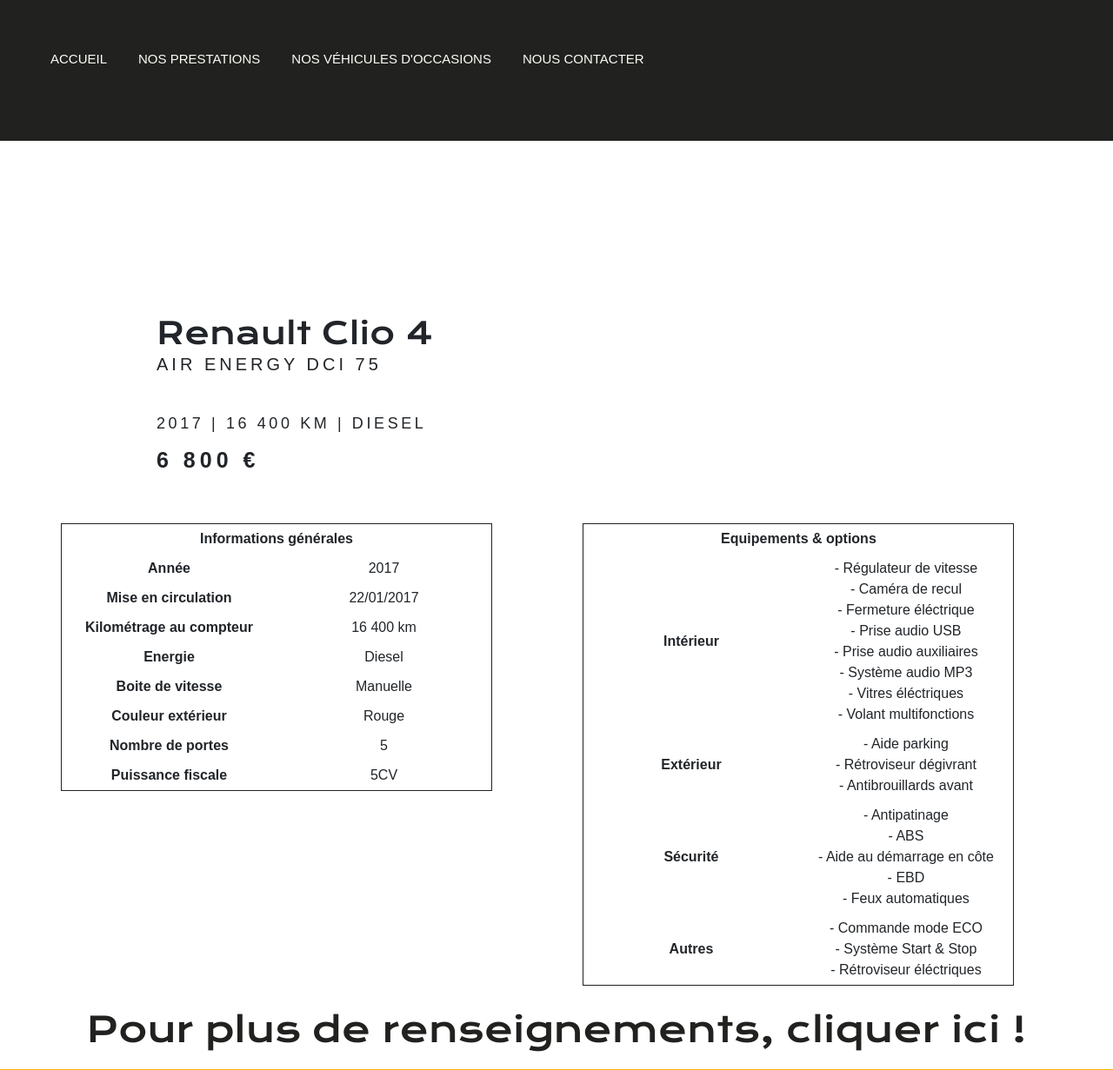
After one commit to Neeruam244/ECF2023-MaureenPiveteau, a PHP site: page /renaultclio.html in a window 1280 px wide. The commit adds this page. Shown: the part 159-1390 px from the top of the page at 87% size. Run offline with PHP 8.4, Linux system fonts and the light colour scheme; some libraries are stand-ins or nearby versions.

Commit message:
ajout mentions legales + continuer voitoccas.html avec plus de details pour chaque voiture

```diff
--- a/contact.html
+++ b/contact.html
@@ -22,7 +22,7 @@
                     <ul class="nav-list">
                         <li><a href="index.html">Accueil</a></li>
                         <li><a href="#lienservices">Nos prestations</a></li>
-                        <li><a href="véhiculesoccas.html">Nos véhicules d'occasions</a></li>
+                        <li><a href="voitoccas.html">Nos véhicules d'occasions</a></li>
                         <li><a href="contact.html">Nous contacter</a></li>
                     </ul>
             </div>
@@ -60,7 +60,7 @@
                         <label  class="user-label">Message</label>
                     </div>
                     <div>
-                        <button type="submit" class="button">Envoyer !</button>
+                        <button type="submit" class="button1">Envoyer !</button>
                     </div>
                 </div>
             </div>
@@ -81,6 +81,7 @@
             <p class="s">Samedi <br> 08h00 - 12h00</p>
             </div>
         </div>
+        <p class="mentionlegale"><a href="mentionslegales.html">| Mentions légales |</a></p>
     </footer>
 </body>
 </html>
--- a/index.html
+++ b/index.html
@@ -20,7 +20,7 @@
                     <ul class="nav-list">
                         <li><a href="index.html">Accueil</a></li>
                         <li><a href="#lienservices">Nos prestations</a></li>
-                        <li><a href="véhiculesoccas.html">Nos véhicules d'occasions</a></li>
+                        <li><a href="voitoccas.html">Nos véhicules d'occasions</a></li>
                         <li><a href="contact.html">Nous contacter</a></li>
                     </ul>
             </div>
@@ -210,7 +210,7 @@
                 </div>
 
                 <div>
-                    <button type="submit" class="button">Envoyer</button>
+                    <button type="submit" class="button1">Envoyer</button>
                 </div>
             </div>
         </div>
@@ -232,6 +232,7 @@
             <p class="s">Samedi <br> 08h00 - 12h00</p>
             </div>
         </div>
+        <p class="mentionlegale"><a href="mentionslegales.html">| Mentions légales |</a></p>
     </footer>
     <script src="script.js"></script>
 </body>
--- /dev/null
+++ b/renaultclio.html
@@ -0,0 +1,159 @@
+<!DOCTYPE html>
+<html lang="en">
+    <head>
+        <meta charset="UTF-8">
+        <link rel="stylesheet" type="text/css" href="style.css">
+        <link rel="stylesheet" href="bootstrap.min.css">
+        <link rel="preconnect" href="https://fonts.googleapis.com">
+        <link rel="preconnect" href="https://fonts.gstatic.com" crossorigin>
+        <link href="https : //fonts.googleapis.com/css2?family= Krona +One & display=swap" rel="stylesheet">
+        <link rel="preconnect" href="https://fonts.googleapis.com">
+        <link rel="preconnect" href="https://fonts.gstatic.com" crossorigin>
+        <link href="https://fonts.googleapis.com/css2?family=Krona+One&display=swap" rel="stylesheet">
+        <title>Garage V.Parrot</title>
+    </head>
+    <body>
+        <header id="header" class="site-header fixed-on header-ficed" role="banner">
+            <nav class="navbar">
+                <div><img src="Photos/Logo6 .png" alt="Logo" class="logo"></div>
+                <div class="header-right-wrap">
+                        <ul class="nav-list">
+                            <li><a href="index.html">Accueil</a></li>
+                            <li><a href="#lienservices">Nos prestations</a></li>
+                            <li><a href="voitoccas.html">Nos véhicules d'occasions</a></li>
+                            <li><a href="contact.html">Nous contacter</a></li>
+                        </ul>
+                </div>
+            </nav>
+        </header>
+        <main>
+            <div class="left">
+                <h2 class="title-car">Renault Clio 4 </h2>
+                <p class="subtitle-car">Air Energy DCI 75</p>
+
+                <p class="infos-car">2017 | 16 400 km | Diesel</p>
+                <p class="price-car">6 800 €</p>
+            </div>
+            <div class="right">
+                <div class="gallery">
+                    <img class="img-gallery">
+                </div>
+            </div>
+
+            <div class="tableaux">
+                <table>
+                    <thead>
+                        <tr>
+                            <th colspan="2">Informations générales</th>
+                        </tr>
+                    </thead>
+                    <tbody>
+                        <tr>
+                            <th>Année</th>
+                            <td>2017</td>
+                        </tr>
+                        <tr>
+                            <th>Mise en circulation</th>
+                            <td>22/01/2017</td>
+                        </tr>
+                        <tr>
+                            <th>Kilométrage au compteur</th>
+                            <td>16 400 km</td>
+                        </tr>
+                        <tr>
+                            <th>Energie</th>
+                            <td>Diesel</td>
+                        </tr>
+                        <tr>
+                            <th>Boite de vitesse</th>
+                            <td>Manuelle</td>
+                        </tr>
+                        <tr>
+                            <th>Couleur extérieur</th>
+                            <td>Rouge</td>
+                        </tr>
+                        <tr>
+                            <th>Nombre de portes</th>
+                            <td>5</td>
+                        </tr>
+                        <tr>
+                            <th>Puissance fiscale</th>
+                            <td>5CV</td>
+                        </tr>
+                    </tbody>
+                </table>
+
+                <table>
+                    <thead>
+                        <tr>
+                            <th colspan="2">Equipements & options</th>
+                        </tr>
+                    </thead>
+                    <tbody>
+                        <tr>
+                            <th>Intérieur</th>
+                            <td>
+                                - Régulateur de vitesse <br>
+                                - Caméra de recul <br>
+                                - Fermeture éléctrique <br>
+                                - Prise audio USB <br>
+                                - Prise audio auxiliaires <br>
+                                - Système audio MP3 <br>
+                                - Vitres éléctriques <br>
+                                - Volant multifonctions
+                            </td>
+                        </tr>
+                        <tr>
+                            <th>Extérieur</th>
+                            <td>
+                                - Aide parking <br>
+                                - Rétroviseur dégivrant <br>
+                                - Antibrouillards avant
+                            </td>
+                        </tr>
+                        <tr>
+                            <th>Sécurité</th>
+                            <td>
+                                - Antipatinage <br>
+                                - ABS <br>
+                                - Aide au démarrage en côte <br>
+                                - EBD <br>
+                                - Feux automatiques <br>
+                            </td>
+                        </tr>
+                        <tr>
+                            <th>Autres</th>
+                            <td>
+                                - Commande mode ECO <br>
+                                - Système Start & Stop <br>
+                                - Rétroviseur éléctriques
+                            </td>
+                        </tr>
+                    </tbody>
+                </table>
+            </div>
+
+            <div class="pourcontact">
+                <a href="contact.html"><p>Pour plus de renseignements, cliquer ici !</p></a>
+            </div>
+        </main>
+        <footer>
+            <div class="corps-footer">
+                <div class="left">
+                <p class="title-footer">Garage V.Parrot</p>
+                <p class="adresse-footer">6 Avenue de Lattre de Tassigny <br> 31400 Toulouse</p>
+                <p class="tel-footer"> 02 - 51 - 06 - 46 - 31</p>
+                <p class="mail-footer">garage.vparrot@gmail.com</pclass>
+                </div>
+                <iframe src="https://www.google.com/maps/embed?pb=!1m18!1m12!1m3!1d2890.252324114064!2d1.4352597753867067!3d43.580460357133624!2m3!1f0!2f0!3f0!3m2!1i1024!2i768!4f13.1!3m3!1m2!1s0x12aebb8f58874789%3A0xe6426faf7d9c67e0!2s6%20Av.%20de%20Lattre%20de%20Tassigny%2C%2031400%20Toulouse!5e0!3m2!1sfr!2sfr!4v1686036150548!5m2!1sfr!2sfr"  style="border:0;" allowfullscreen="" loading="lazy" referrerpolicy="no-referrer-when-downgrade" class="iframes"></iframe>
+                <div class="right">
+                <p class="horaire-footer">Horaires d'ouvertures</p>
+                <p class="ltov">Lundi au vendredi <br> 08h00 - 12h30 <br> 14h30 - 18h30 <br></p>
+                <p class="s">Samedi <br> 08h00 - 12h00</p>
+                </div>
+            </div>
+            <p class="mentionlegale"><a href="mentionslegales.html">| Mentions légales |</a></p>
+        </footer>
+        <script src="script.js"></script>
+    </body>
+</html>
--- a/style.css
+++ b/style.css
@@ -192,7 +203,7 @@ footer{
     }
     .left{
         margin-left: 80px;
-        margin-right:80px;
+        margin-right:100px;
     }
     .horaire-footer{
         font-family: 'krona one', sans-serif;
@@ -1086,3 +1166,120 @@ q {
         transition: all .3s ease;
     }
 }
+
+/*  --- PAGE DETAILS DES VEHICULES ---  */
+.subtitle-car {
+    margin-top: 20px;
+    font-size: 15px;
+    font-family: 'Raleway', sans-serif;
+    font-weight: 400;
+    text-transform: uppercase;
+    letter-spacing: 0.2em;
+    text-align: center;
+}
+.infos-car{
+    margin: 20px;
+    font-size: 13px;
+    font-family: 'Raleway', sans-serif;
+    font-weight: 400;
+    text-transform: uppercase;
+    letter-spacing: 0.2em;
+    text-align: center;
+}
+.price-car{
+    margin: 20px;
+    font-size: 20px;
+    font-family: 'Raleway', sans-serif;
+    font-weight: bold;
+    text-transform: uppercase;
+    letter-spacing: 0.2em;
+    text-align: center;
+}
+table{
+    display: inline-table;
+    vertical-align: top;
+}
+table,
+thead,
+th,
+td{
+    margin: 10px;
+    border: 1px solid #21211f;
+    border-collapse: collapse;
+    height: 25px;
+    padding: 5px;
+    text-align : center;
+}
+th{
+    width: 50%
+}
+td{
+    width: 50%;
+    text-align : left;
+}
+.pourcontact{
+    text-align: center;
+    font-size: 20px;
+}
+.pourcontact a{
+    font-family: 'krona one', sans-serif;
+    text-decoration: none;
+    color: #21211f;
+}
+@media screen and (min-width: 768px){
+    .subtitle-car {
+        margin: 0 0 40px 100px;
+        font-size: 20px;
+        font-family: 'Raleway', sans-serif;
+        font-weight: 400;
+        text-transform: uppercase;
+        letter-spacing: 0.2em;
+        text-align: left;
+    }
+    .infos-car{
+        margin: 0 0 10px 100px;
+        font-size: 18px;
+        font-family: 'Raleway', sans-serif;
+        font-weight: 400;
+        text-transform: uppercase;
+        letter-spacing: 0.2em;
+        text-align: left;
+    }
+    .price-car{
+        margin: 0 0 10px 100px;
+        font-size: 25px;
+        font-family: 'Raleway', sans-serif;
+        font-weight: bold;
+        text-transform: uppercase;
+        letter-spacing: 0.2em;
+        text-align: left;
+    }
+    .tableaux{
+        margin: 20px;
+    }
+    table{
+        display: inline-table;
+        vertical-align: top;
+    }
+    table,
+    thead,
+    th,
+    td{
+        margin: 0 50px 0 50px;
+        width: 40%;
+        border: 1px solid #21211f;
+        border-collapse: collapse;
+        height: 25px;
+        padding: 5px;
+        text-align : center;
+    }
+    .pourcontact{
+        text-align: center;
+        font-size: 40px;
+    }
+    .pourcontact a{
+        font-family: 'krona one', sans-serif;
+        text-decoration: none;
+        color: #21211f;
+    }
+}
```
Also changed, not shown: other parts of style.css (+90 -10 lines), mentionslegales.html (added, +97 -0 lines), voitoccas.html (+173 -4 lines).
